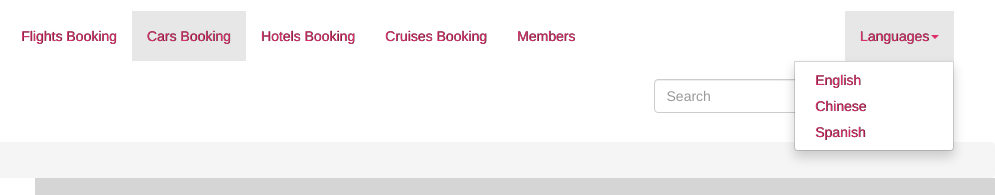
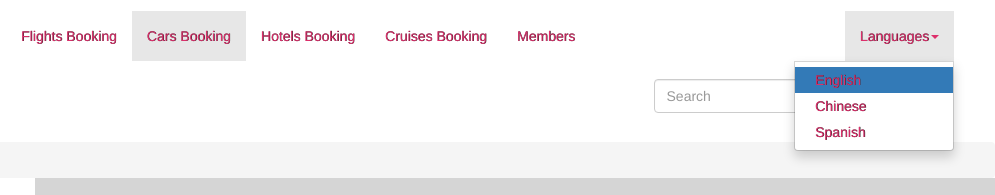
Before and after one commit to Sapna89/Usability-Final-Project, a plain HTML site: page Cars_Booking.html in a window 1280 px wide. Both pictures are taken after a click on the button "Languages". Shown: the top 195 px of the page, 285-1280 px from the left. Drawn offline with Linux system fonts and the light colour scheme.

Commit message:
added the remaining pages

```diff
--- a/Cars_Booking.html
+++ b/Cars_Booking.html
@@ -150,7 +150,7 @@ h4 {
             <ul class="nav navbar-nav navbar-right">
               <li class="dropdown"><a href="#" class="dropdown-toggle" data-toggle="dropdown" role="button" aria-haspopup="true" aria-expanded="false">Languages<span class="caret"></span></a>
                 <ul class="dropdown-menu">
-                  <li><a href="#">English</a></li>
+                  <li class="active"><a href="#">English</a></li>
                   <li><a href="#">Chinese</a></li>
                   <li><a href="#">Spanish</a></li>
                 </ul>
```
Also changed, not shown: Flights_Booking.html (+1 -1 lines), Hotels_Booking.html (+1 -1 lines), index.html (+1 -1 lines).
